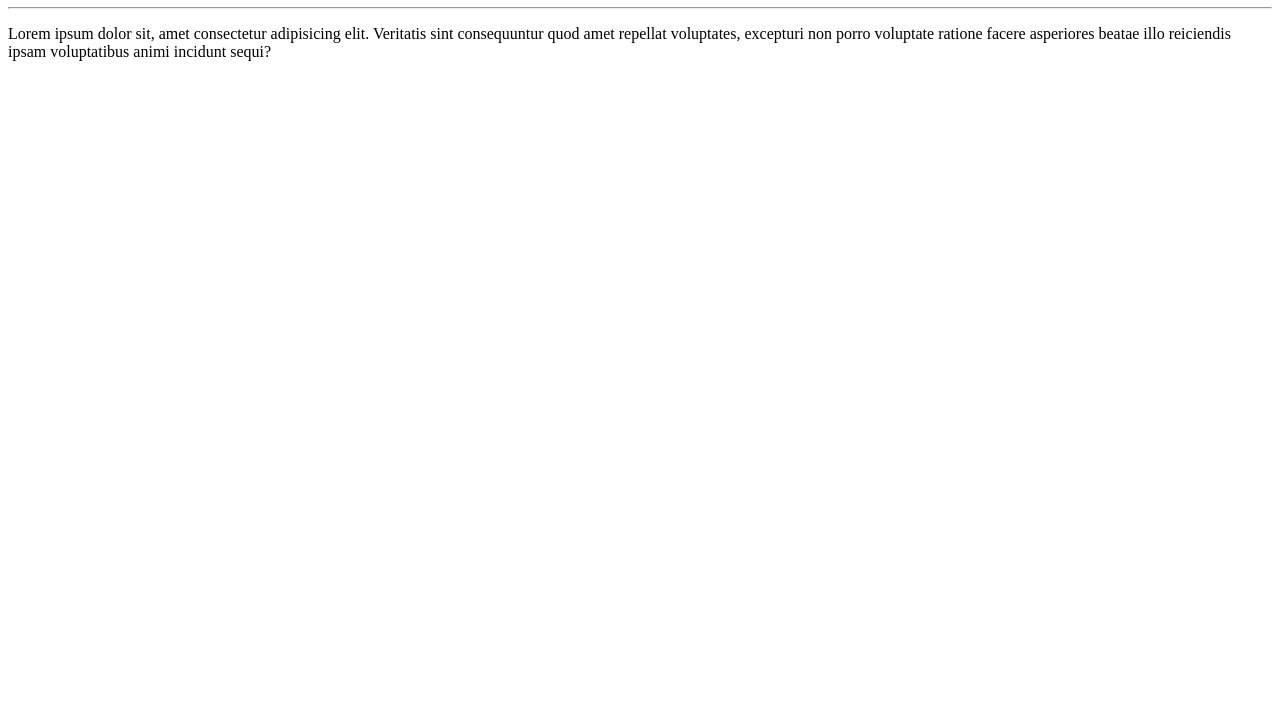
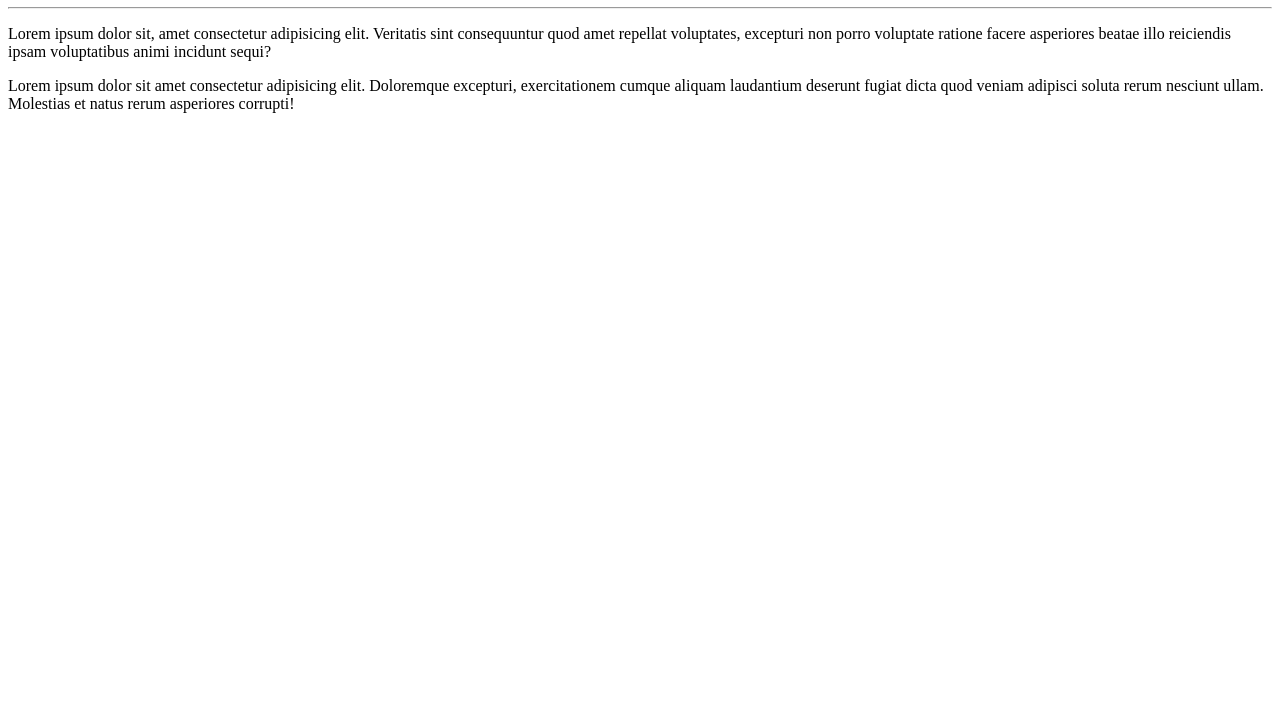
Before and after one commit to isaacrochaoliveira/Ola-Mundo, a plain HTML site: page site/index.html in a window 1280 px wide. Shown: the part 73-800 px from the top of the page. Drawn offline with Linux system fonts and the light colour scheme.

Commit message:
Adicionei um Parágrafo

```diff
--- a/site/index.html
+++ b/site/index.html
@@ -10,5 +10,6 @@
     <h1>Olá, Mundo</h1>
     <hr>
     <p>Lorem ipsum dolor sit, amet consectetur adipisicing elit. Veritatis sint consequuntur quod amet repellat voluptates, excepturi non porro voluptate ratione facere asperiores beatae illo reiciendis ipsam voluptatibus animi incidunt sequi?</p>
+    <p>Lorem ipsum dolor sit amet consectetur adipisicing elit. Doloremque excepturi, exercitationem cumque aliquam laudantium deserunt fugiat dicta quod veniam adipisci soluta rerum nesciunt ullam. Molestias et natus rerum asperiores corrupti!</p>
 </body>
 </html>
```
